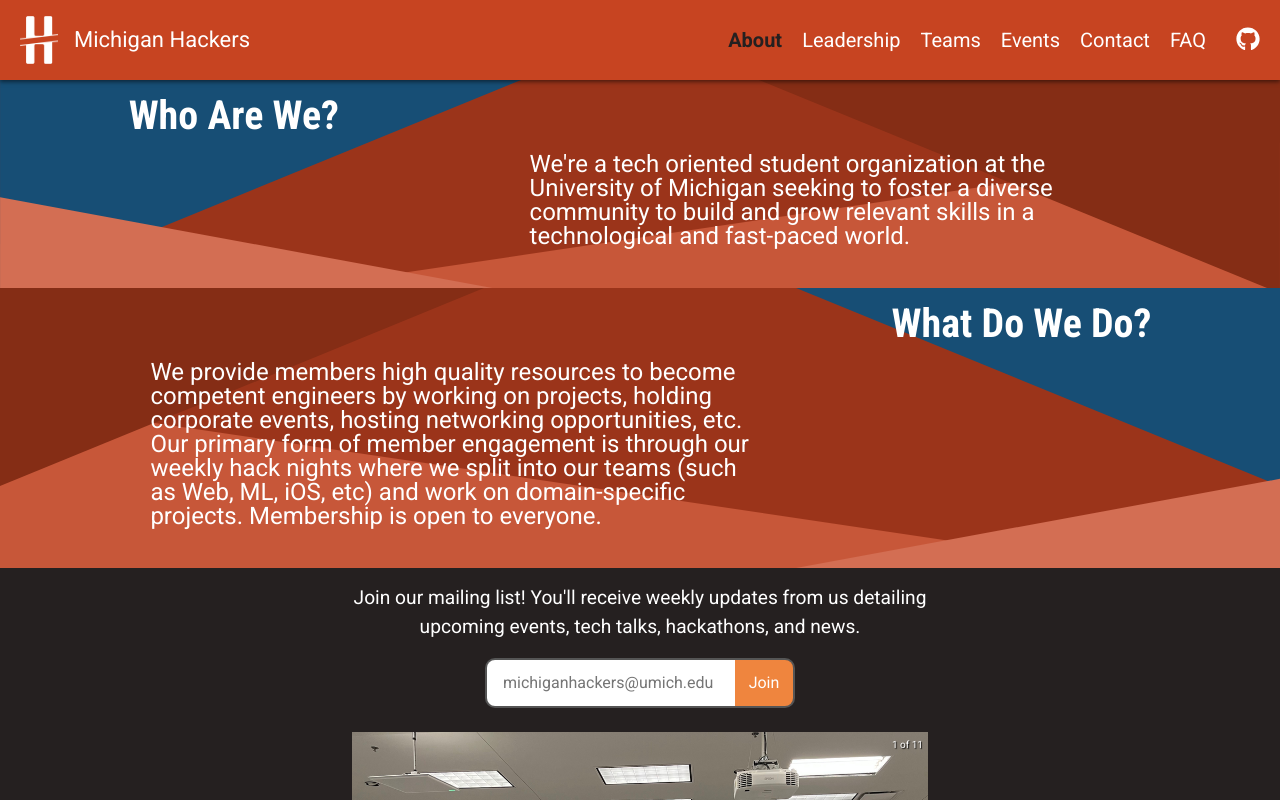
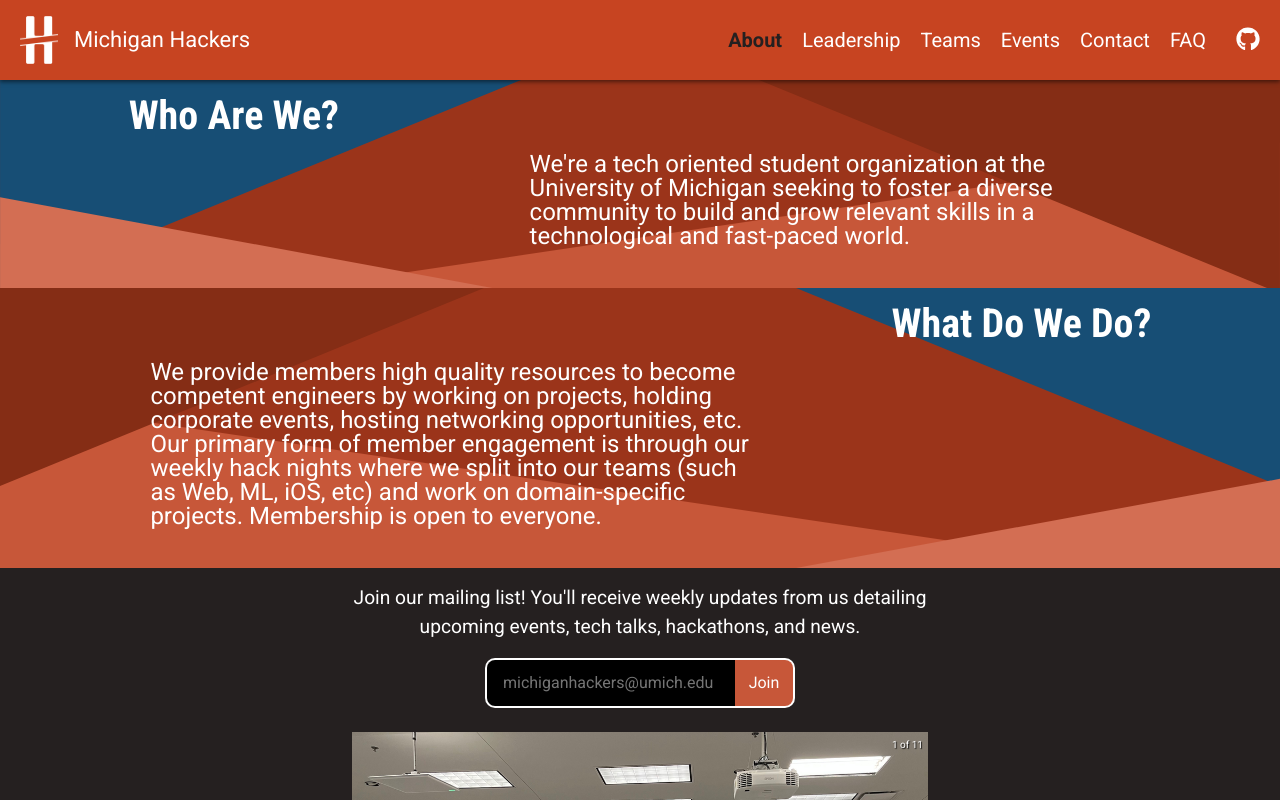
Before and after one commit to michiganhackers/mh-web-new, a React (Create React App) app: page /about in a window 1280 px wide. Shown: the top 800 px of the page. Built offline with nearby package versions, Linux system fonts and the light colour scheme; no server answers.

Commit message:
Add theming to mailing list

```diff
--- a/src/components/About/About.jsx
+++ b/src/components/About/About.jsx
@@ -172,7 +172,9 @@ const About = () => (
                     from us detailing upcoming events, tech talks, hackathons,
                     and news.
                 </MailingListText>
-                <MailingList />
+                <SubTheme name="mailing">
+                    <MailingList />
+                </SubTheme>
                 <ClubImagesCarousel />
                 <Sponsors />
             </AboutWrapper>
--- a/src/components/Contact/Contact.jsx
+++ b/src/components/Contact/Contact.jsx
@@ -154,7 +154,9 @@ const Contact = () => (
                         updates from us detailing upcoming events, tech talks,
                         hackathons, and news.
                     </ConnectWithUsBody>
-                    <MailingList />
+                    <SubTheme name="mailing">
+                        <MailingList />
+                    </SubTheme>
                 </ConnectWithUsOuter>
             </SubTheme>
             <Outer>
--- a/src/components/MailingList/MailingList.jsx
+++ b/src/components/MailingList/MailingList.jsx
@@ -9,7 +9,11 @@ const EmailForm = styled.form`
 `;
 const EmailInputBox = styled.input`
     min-width: 250px;
-    border: 2px solid #555;
+    color: ${props => props.theme.text};
+    background-color: ${props => props.theme.background};
+    border-color: ${props => props.theme.border};
+    border-width: 2px;
+    border-style: solid;
     border-right: 0;
     height: 50px;
     border-top-left-radius: 10px;
@@ -17,20 +21,23 @@ const EmailInputBox = styled.input`
     padding: 0 16px;
 `;
 const EmailSubmitButton = styled.input`
-    color: white;
-    border: 2px solid #555;
+    color: ${props => props.theme.textAlt};
+    border-color: ${props => props.theme.border};
+    border-width: 2px;
+    border-style: solid;
     border-left: 0;
     text-decoration: none;
     padding-top: 3px;
     padding-bottom: 3px;
     cursor: pointer;
-    background: rgb(239, 133, 62);
+    background-color: ${props => props.theme.backgroundAlt};
     width: 60px;
     height: 50px;
     border-top-right-radius: 10px;
     border-bottom-right-radius: 10px;
+    transition: background-color 0.3s;
     &:hover {
-      background: rgb(222, 103, 63);
+      background-color: ${props => props.theme.backgroundAltHover};
     }
 `;
 
--- a/src/utility/theme.js
+++ b/src/utility/theme.js
@@ -88,6 +88,15 @@ export const lightTheme = {
             },
         },
 
+        mailing: {
+            text: lightColors.black,
+            textAlt: lightColors.white,
+            background: lightColors.white,
+            backgroundAlt: lightColors.primaryLight,
+            backgroundAltHover: lightColors.primaryDark,
+            border: lightColors.black,
+        },
+
         sponsors: {
             background: lightColors.secondary,
             border: lightColors.white,
@@ -148,6 +157,15 @@ export const lightTheme = {
             text: lightColors.white,
             icon: lightColors.white,
             iconHover: lightColors.offBlack,
+
+            mailing: {
+                text: lightColors.black,
+                textAlt: lightColors.white,
+                background: lightColors.white,
+                backgroundAlt: lightColors.primaryLight,
+                backgroundAltHover: lightColors.primaryDark,
+                border: lightColors.black,
+            },
         },
         details: {
             heading: lightColors.white,
@@ -265,6 +283,15 @@ export const darkTheme = {
             },
         },
 
+        mailing: {
+            text: darkColors.white,
+            textAlt: darkColors.white,
+            background: darkColors.black,
+            backgroundAlt: darkColors.primaryLight,
+            backgroundAltHover: darkColors.primaryDark,
+            border: darkColors.white,
+        },
+
         sponsors: {
             background: darkColors.secondary,
             backgroundAlt: "#c3d1d7",
@@ -326,6 +353,15 @@ export const darkTheme = {
             text: darkColors.white,
             icon: darkColors.white,
             iconHover: darkColors.offBlack,
+
+            mailing: {
+                text: darkColors.white,
+                textAlt: darkColors.white,
+                background: darkColors.black,
+                backgroundAlt: darkColors.primaryLight,
+                backgroundAltHover: darkColors.primary,
+                border: darkColors.white,
+            },
         },
         details: {
             heading: darkColors.white,
```
